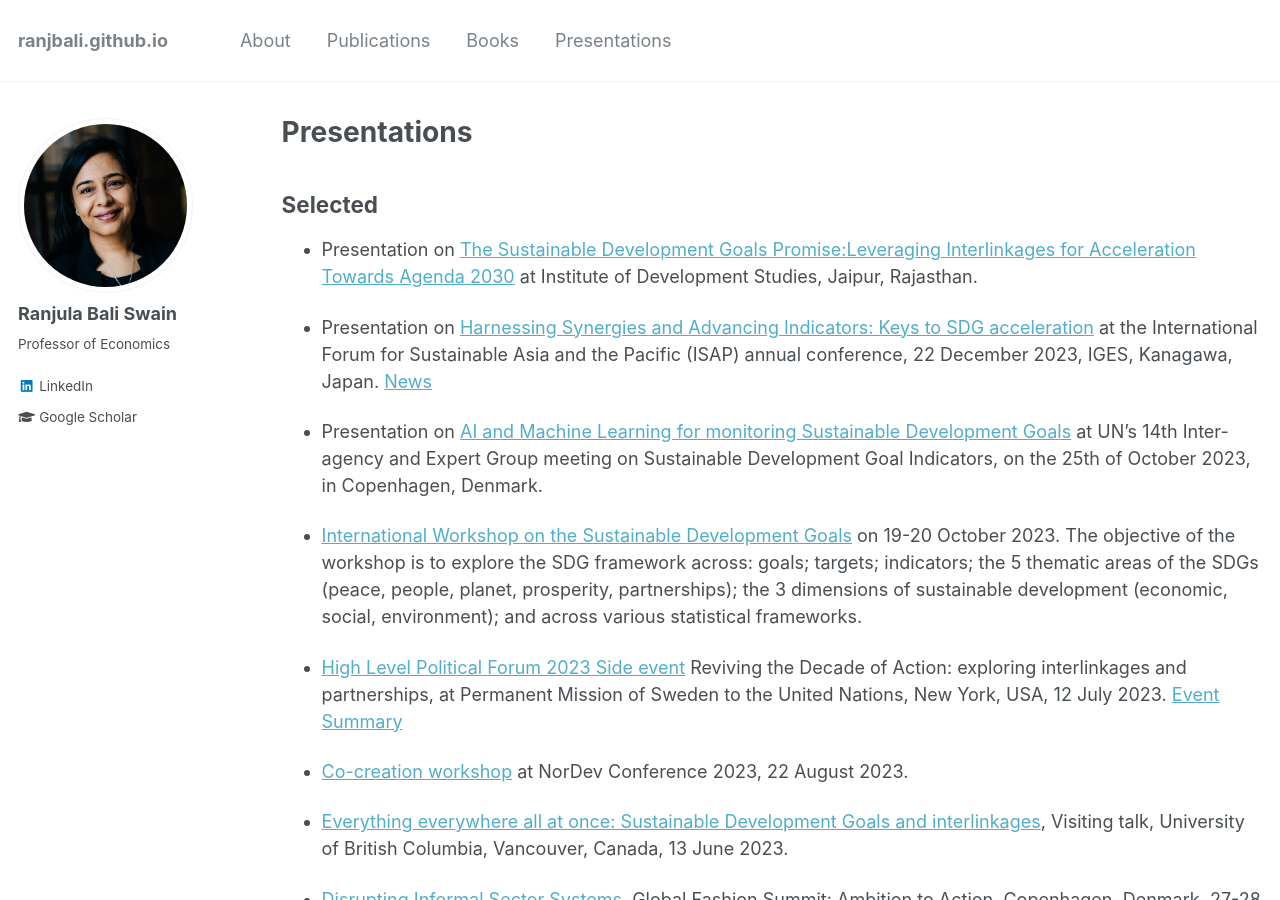
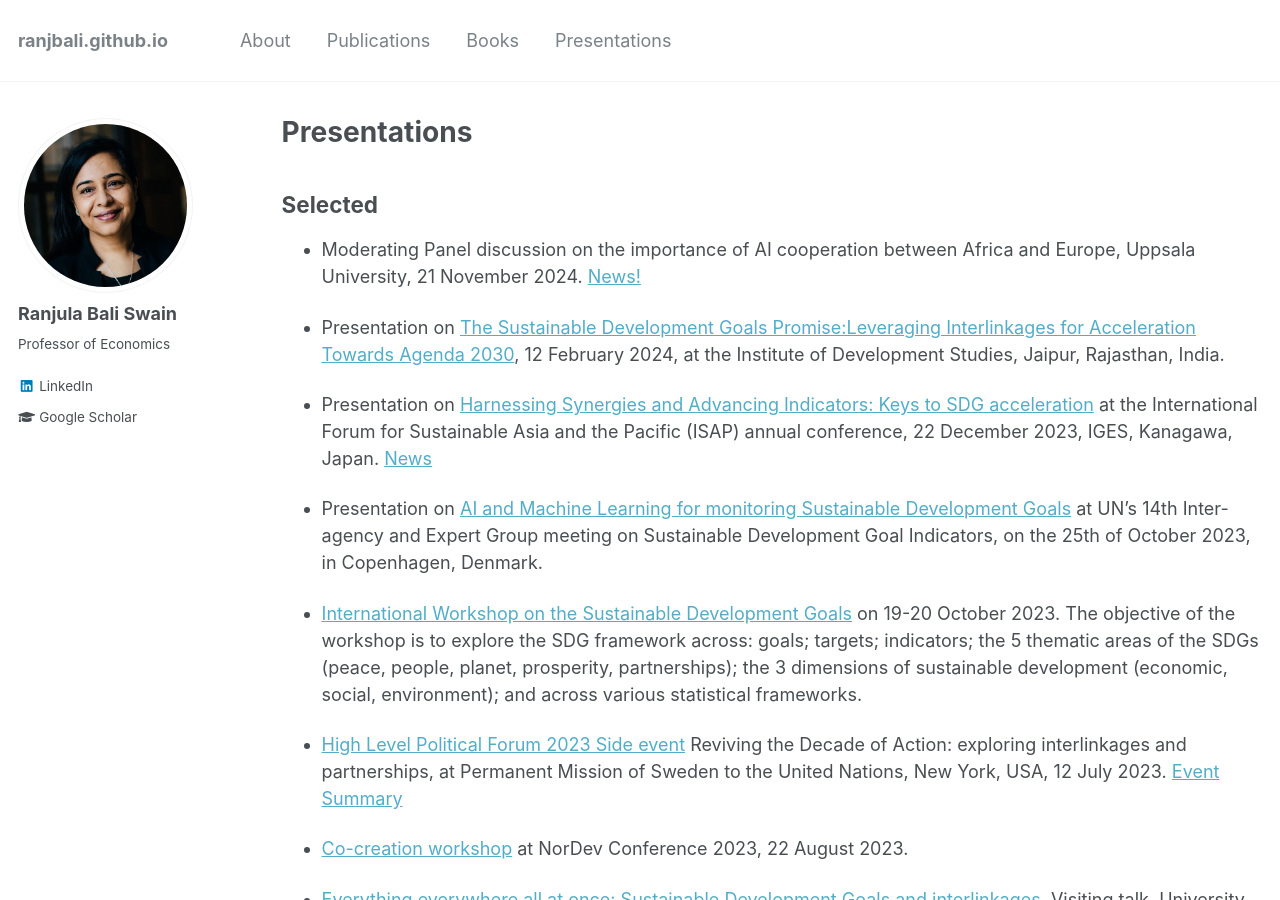
Before and after one commit to ranjbali/ranjbali.github.io, a Jekyll site: the page built from _pages/pastevents.md, in a window 1280 px wide and 900 px high. Built offline with Jekyll 4.4.1, drawn with Linux system fonts in a browser that asks for light colours.

Commit message:
Update pastevents.md

```diff
--- a/_pages/pastevents.md
+++ b/_pages/pastevents.md
@@ -8,7 +8,9 @@ author_profile: true
 {% include base_path %}
 
 ## Selected
-* Presentation on [The Sustainable Development Goals Promise:Leveraging Interlinkages for Acceleration Towards Agenda 2030](https://www.idsj.org/event/seminar-on-the-sustainable-development-goals-promise-leveraging-interlinkages-for-acceleration-towards-agenda-2030/) at Institute of Development Studies, Jaipur, Rajasthan.
+* Moderating Panel discussion on the importance of AI cooperation between Africa and Europe, Uppsala University, 21 November 2024. [News!](https://www.linkedin.com/posts/africaeurope-core-ai_africaeuropecore-ai-innovation-activity-7265766752020529154-J5U5?utm_source=share&utm_medium=member_desktop)
+
+* Presentation on [The Sustainable Development Goals Promise:Leveraging Interlinkages for Acceleration Towards Agenda 2030](https://www.idsj.org/event/seminar-on-the-sustainable-development-goals-promise-leveraging-interlinkages-for-acceleration-towards-agenda-2030/), 12 February 2024, at the Institute of Development Studies, Jaipur, Rajasthan, India.
 
 * Presentation on [Harnessing Synergies and Advancing Indicators: Keys to SDG acceleration](https://isap.iges.or.jp/2023/en/at1.html) at the International Forum for Sustainable Asia and the Pacific (ISAP) annual conference, 22 December 2023, IGES, Kanagawa, Japan. [News](https://www.hhs.se/en/research/centers/csr/news/bali-swain-is-an-invited-speaker-at-the-international-forum-for-sustainable-asia-and-the-pacific-isap-annual-conference-japan/)
 
```
